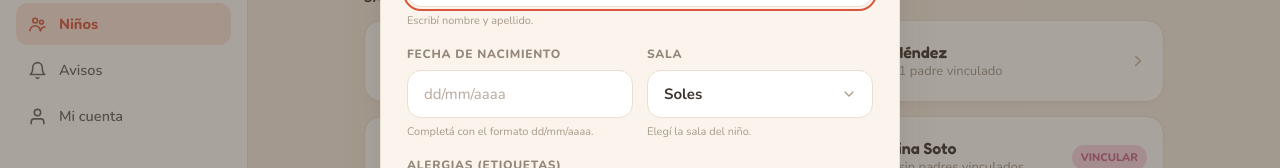
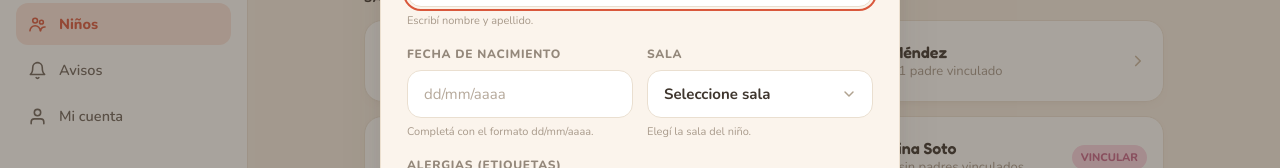
Before and after one commit to DiegoSanMo/06-open-daycare, a Next.js app: page /kids in a window 1280 px wide. Both pictures are taken after a click on the button "Agregar niño". Shown: the part 193-361 px from the top of the page. Built offline with nearby package versions, Linux system fonts and the light colour scheme.

Commit message:
Fixing validation issues with rooms

```diff
--- a/app/_components/AddKidModal.tsx
+++ b/app/_components/AddKidModal.tsx
@@ -27,7 +27,7 @@ function emptyValues(): AddKidFormValues {
   return {
     name: "",
     birthDate: "",
-    room: roomOptions[0],
+    room: "",
     allergies: "",
     medicalNotes: "",
   };
@@ -257,10 +257,11 @@ export function AddKidModal({ open, onClose }: AddKidModalProps) {
                     className={`${fieldBaseClass} ${errors.room ? "border-brand" : "border-field-border"} ${focusRingClass} appearance-none pr-10 font-bold`}
                     id="kid-room"
                     onChange={(event) =>
-                      updateValue("room", event.target.value as RoomOption)
+                      updateValue("room", event.target.value as RoomOption | "")
                     }
                     value={values.room}
                   >
+                    <option value="">Seleccione sala</option>
                     {roomOptions.map((room) => (
                       <option key={room} value={room}>
                         {room}
--- a/app/_data/kids.ts
+++ b/app/_data/kids.ts
@@ -258,7 +258,7 @@ export type RoomOption = (typeof roomOptions)[number];
 export type AddKidFormValues = {
   name: string;
   birthDate: string; // "dd/mm/aaaa"
-  room: RoomOption;
+  room: RoomOption | ""; // "" = opción "Seleccione sala"
   allergies: string; // CSV separado por comas
   medicalNotes: string;
 };
--- a/specs/04-add-kid-modal.md
+++ b/specs/04-add-kid-modal.md
@@ -12,7 +12,7 @@
 - Crear `app/_components/AddKidModal.tsx` como Client Component que replica `references/pantallas/agregar-nino.dc.html`: tarjeta `#FBF4EC`, borde `#ECE0D0`, radio 24 px, sombra `0 20px 50px -24px rgba(63,54,46,.35)`, cabecera con "Cancelar" / "Agregar niño" / "Guardar" y los cinco campos del prototipo.
 - Convertir el `<a aria-disabled="true">` actual de `app/kids/page.tsx` en un `<button type="button">` que conserve estilos/texto y abra el modal. El listado de niños y las tarjetas existentes no cambian.
 - Campos obligatorios: nombre completo (texto), fecha de nacimiento y sala. Campos opcionales: alergias (etiquetas) y notas médicas.
-- Lista hardcodeada de salas: `Soles`, `Luna`, `Estrellas`, con `Soles` como valor por defecto, en una constante tipada dentro de `app/_data/kids.ts`.
+- Lista hardcodeada de salas: `Soles`, `Luna`, `Estrellas`, en una constante tipada dentro de `app/_data/kids.ts`. El selector arranca en la opción `Seleccione sala` con valor vacío (`""`), sin ninguna sala preseleccionada; guardar sin elegir sala muestra un error de validación.
 - Máscaras y ayudas: placeholders literales del prototipo (`Ej. Martina López`, `dd/mm/aaaa`, `Ej. Maní, Lactosa`, `Indicaciones, medicación, contactos…`), `inputMode`, `pattern` y texto de ayuda visible por campo; la fecha se autoformatea `dd/mm/aaaa` y se valida como fecha real.
 - Validación inline al enviar: marca los campos obligatorios vacíos o inválidos con borde de error y mensaje; "Guardar" solo cierra el modal cuando todo es válido; "Cancelar" lo cierra sin guardar.
 - Accesibilidad: `role="dialog"`, `aria-modal="true"`, `aria-labelledby`, foco inicial en el primer campo, cierre con `Escape`, cierre al hacer clic en el overlay, focus trap y retorno de foco al botón que abrió el modal. Bloquear scroll de fondo mientras está abierto.
@@ -38,7 +38,7 @@ export type RoomOption = (typeof roomOptions)[number];
 export type AddKidFormValues = {
   name: string;
   birthDate: string; // "dd/mm/aaaa"
-  room: RoomOption;
+  room: RoomOption | ""; // "" = opción "Seleccione sala"
   allergies: string; // CSV separado por comas
   medicalNotes: string;
 };
@@ -50,6 +50,7 @@ Convenciones:
 - Los textos visibles se copian literalmente del prototipo, incluidas tildes y la elipsis `…`.
 - `formatBirthDate` inserta `/` automáticamente después de 2 y 4 dígitos; `isValidBirthDate` valida formato y existencia real de la fecha con `Date.UTC`.
 - `roomOptions` y los tipos viven con los datos de niños para reutilización futura; el modal no agrega un niño a `kids`.
+- El selector renderiza primero `<option value="">Seleccione sala</option>` y luego las tres salas; `room: ""` representa esa opción guía y es el estado inicial del formulario.
 
 ## Design tokens
 
@@ -74,35 +75,35 @@ Valores tomados de `references/pantallas/agregar-nino.dc.html`, alineados con lo
 
 1. **Datos y utilidades.** Agregar `roomOptions`, `RoomOption`, `AddKidFormValues`, `formatBirthDate` e `isValidBirthDate` en `app/_data/kids.ts`. Verificación: `npx tsc --noEmit` sin errores y helpers probados con `01/02/2020` y `31/02/2020`.
 2. **Esqueleto del modal.** Crear `app/_components/AddKidModal.tsx` con `"use client"`, props `open` / `onClose`, overlay, tarjeta, cabecera y `role="dialog"`. Verificación: `/kids` sigue renderizando igual con el modal cerrado.
-3. **Formulario y máscaras.** Agregar los cinco campos con placeholders, ayudas, `inputMode="numeric"` y autoformato en fecha. Verificación: escribir `01022020` muestra `01/02/2020`.
-4. **Validación y cierre.** Implementar `handleSubmit` con validación de requeridos y fecha real; errores inline; "Cancelar"/overlay/`Escape` cierran sin guardar; `Guardar` válido cierra. Verificación manual: enviar vacío muestra 3 errores y no cierra; completar válido cierra.
+3. **Formulario y máscaras.** Agregar los cinco campos con placeholders, ayudas, `inputMode="numeric"` y autoformato en fecha; el selector de sala incluye la opción inicial `Seleccione sala` con valor `""`. Verificación: escribir `01022020` muestra `01/02/2020` y el selector arranca en `Seleccione sala`.
+4. **Validación y cierre.** Implementar `handleSubmit` con validación de requeridos (incluida sala vacía) y fecha real; errores inline; "Cancelar"/overlay/`Escape` cierran sin guardar; `Guardar` válido cierra. Verificación manual: enviar vacío muestra 3 errores (nombre, fecha y sala) y no cierra; completar válido, incluida una sala, cierra.
 5. **Accesibilidad.** Foco inicial, focus trap, retorno de foco al botón, `aria-labelledby`/`aria-describedby`, `aria-invalid` y bloqueo de scroll. Verificación: tabular dentro del modal nunca saca el foco; `Escape` retorna foco al botón "Agregar niño".
 6. **Integración en `/kids`.** Convertir el CTA en `<button>` con estado local delgando en `app/kids/page.tsx`; conservar estilos y texto. Verificación: clic abre modal, el listado no cambia.
-7. **Verificación final.** Capturar modal abierto a 1440×900 en `.playwrights-mcp/` y comparar con `agregar-nino.dc.html`. Correr `npx eslint app`, `npx tsc --noEmit` y `npm run build`.
+7. **Verificación final.** Capturar modal abierto a 1440×900 en `.playwrights-mcp/` y comparar con `agregar-nino.dc.html`. Verificar en navegador que guardar sin sala no cierra y muestra el error, y que elegir `Soles`, `Luna` o `Estrellas` permite guardar. Correr `npx eslint app`, `npx tsc --noEmit` y `npm run build`.
 
 ## Acceptance criteria
 
 - [x] El botón "Agregar niño" de `/kids` es un `<button>` que abre el modal al hacer clic y mantiene texto, degradado, sombra e icono del prototipo. — Evidencia: `tagName: BUTTON`, gradiente `rgb(244,151,126)→rgb(238,129,100)`, sombra `rgba(238,129,100,0.7)` e icono en `app/kids/page.tsx` y `app/_components/AddKidButton.tsx`
 - [x] El modal no está en el DOM inicial de `/kids`; aparece solo tras el clic. — Evidencia: `browser_evaluate` `dialogCount: 0` al cargar `/kids`
 - [x] El modal muestra cabecera "Cancelar" / "Agregar niño" / "Guardar" y los labels/placeholders literales de `agregar-nino.dc.html`. — Evidencia: `browser_evaluate` header `[Cancelar, Agregar niño, Guardar]`, 5 labels y placeholders del prototipo verificados en DOM
-- [x] Nombre, fecha de nacimiento y sala son obligatorios; alergias y notas médicas son opcionales. — Evidencia: `browser_evaluate` envío vacío marca nombre y fecha; `allergies` y `medicalNotes` no se validan
-- [x] La sala es un selector con exactamente `Soles`, `Luna`, `Estrellas`, con `Soles` preseleccionado. — Evidencia: `browser_evaluate` options `[Soles, Luna, Estrellas]` y `value: Soles`
+- [x] Nombre, fecha de nacimiento y sala son obligatorios; alergias y notas médicas son opcionales. — Evidencia: `browser_evaluate` envío vacío marca nombre, fecha y sala (3 errores); `allergies` y `medicalNotes` no se validan
+- [x] La sala es un selector con opción inicial `Seleccione sala` (valor `""`) y exactamente `Soles`, `Luna`, `Estrellas`, sin sala preseleccionada. — Evidencia: `browser_evaluate` options `["", "Soles", "Luna", "Estrellas"]`, texto `Seleccione sala`, `value: ""` al abrir
 - [x] Escribir `01022020` en fecha muestra `01/02/2020`; `31/02/2020` se marca inválido con mensaje inline. — Evidencia: `browser_evaluate` `01022020→01/02/2020`; `31/02/2020` inválido con mensaje "La fecha no es válida. Usá dd/mm/aaaa."
-- [x] Enviar con campos obligatorios vacíos muestra errores inline, marca `aria-invalid="true"` y no cierra el modal. — Evidencia: `browser_evaluate` 2 errores (nombre, fecha), `aria-invalid="true"`, borde `rgb(217,88,60)`, modal permanece abierto
-- [x] Enviar con campos obligatorios válidos cierra el modal sin agregar niño al listado ni navegar. — Evidencia: `browser_evaluate` `dialogCount: 0`, 8 kidCards, `location.pathname /kids`
+- [x] Enviar con campos obligatorios vacíos muestra errores inline, marca `aria-invalid="true"` y no cierra el modal. — Evidencia: `browser_evaluate` 3 errores (nombre, fecha y "Elegí una sala."), `aria-invalid="true"`, borde `rgb(217,88,60)`, modal permanece abierto
+- [x] Enviar con campos obligatorios válidos, incluida una sala, cierra el modal sin agregar niño al listado ni navegar. — Evidencia: `browser_evaluate` Guardar con `Soles`/`Luna`/`Estrellas` → `dialogCount: 0`, 8 kidCards, `location.pathname /kids`
 - [x] "Cancelar", clic en el overlay y `Escape` cierran el modal sin guardar. — Evidencia: `browser_evaluate` los tres cierran, `dialogCount: 0`, foco retorna a "Agregar niño", `body.style.overflow` restaurado
 - [x] El modal tiene `role="dialog"`, `aria-modal="true"` y `aria-labelledby`; el foco entra al primer campo y vuelve al botón al cerrar. — Evidencia: `browser_evaluate` atributos presentes, `activeElementId: kid-name` al abrir, `activeText: Agregar niño` al cerrar
 - [x] Tabular dentro del modal no mueve el foco a elementos detrás del overlay. — Evidencia: `browser_press_key` Tab×14 y `Shift+Tab` desde Cancelar, foco siempre dentro del `dialog`
 - [x] El scroll del fondo se bloquea mientras el modal está abierto y se restaura al cerrarlo. — Evidencia: `browser_evaluate` `body.style.overflow` `hidden` al abrir → `""` al cerrar
 - [x] Comparación visual a 1440×900 contra `agregar-nino.dc.html` sin diferencias relevantes en colores, radios, tipografías ni espaciados. — Evidencia: `.playwrights-mcp/spec04-modal-app.png` vs `spec04-modal-ref.png`; computed styles iguales (tarjeta #FBF4EC, borde #ECE0D0, radio 24 px, sombra, labels #94887B 12 px, inputs #EADFD0 14 px)
-- [x] `npx eslint app`, `npx tsc --noEmit` y `npm run build` terminan sin errores. — Evidencia: `eslint` EXIT 0, `tsc --noEmit` EXIT 0, `next build` EXIT 0, 16 páginas estáticas
+- [x] `npx eslint app`, `npx tsc --noEmit` y `npm run build` terminan sin errores. — Evidencia: re-ejecutados tras el cambio de sala: `eslint` EXIT 0, `tsc --noEmit` EXIT 0, `next build` EXIT 0, 16 páginas estáticas
 
 ## Decisions
 
 - **Sí:** Validar y cerrar sin persistencia. Decisión del usuario; mantiene coherencia con los specs 01–03 y evita convertir el listado en cliente.
 - **Sí:** Botón `<button>` en lugar de `<a aria-disabled>`. Es el control correcto para abrir un diálogo y preservar el diseño aprobado.
 - **Sí:** Ayudas + autoformato de fecha con validación real. Decisión del usuario: el usuario ve el formato esperado y los errores son concretos.
-- **Sí:** Salas `Soles`/`Luna`/`Estrellas`, `Soles` por defecto. Decisión del usuario; coincide con el prototipo para la opción inicial.
+- **Sí:** Salas `Soles`/`Luna`/`Estrellas` con opción inicial `Seleccione sala` (valor `""`), sin preselección. Decisión del usuario en revisión al spec: la sala debe elegirse explícitamente y Guardar valida que no esté vacía.
 - **Sí:** `"use client"` limitado al modal y al punto de apertura. El feed, `/kids/[id]`, `AppShell` y `KidCard` siguen siendo Server Components.
 - **No:** Librería externa de máscaras. El autoformato requerido es pequeño y no justifica una dependencia.
 - **No:** Ruta `/agregar-nino`. El prototipo es un modal; la URL no debe cambiar.
@@ -116,6 +117,7 @@ Valores tomados de `references/pantallas/agregar-nino.dc.html`, alineados con lo
 | El autoformato de fecha interfiera con borrado/selección de texto | Implementar formateo solo sobre dígitos y probar borrado parcial en la verificación manual |
 | El cambio de `<a>` a `<button>` altere estilos por reset de Tailwind | Copiar las clases existentes literalmente y comparar computed styles en Playwright |
 | No existe PNG de referencia para esta pantalla | Abrir `references/pantallas/agregar-nino.dc.html` en navegador y comparar a 1440×900 |
+| Guardar con la opción guía `Seleccione sala` pase la validación por ser un `select` | Tipar `room` como `RoomOption \| ""`, validar `!values.room` en `handleSubmit` y verificar en navegador que el modal permanece abierto con error inline |
 
 ## What is **not** in this spec
 
@@ -130,21 +132,23 @@ Cada uno de esos puntos, si se aborda, irá en su propio spec.
 ## Verification
 
 > **Date:** 2026-11-18 · **Verified by:** spec-impl (implementación y verificación ejecutadas por el agente spec-impl)
-> **Result:** 14/14 criteria passed
+> **Result:** 14/14 criteria passed (re-verificado tras la revisión del selector de sala)
+>
+> **Nota de revisión:** el selector ya no preselecciona `Soles`; arranca en `Seleccione sala` (valor `""`) y `Guardar` valida que se haya elegido una sala. Esta sección refleja ese comportamiento final.
 
 | # | Criterion | Result | Evidence |
 | --- | --- | --- | --- |
 | 1 | Botón `<button>` abre el modal con estilos del prototipo | ✅ Pass | `tagName: BUTTON`, gradiente `#F4977E→#EE8164`, sombra, icono; `app/kids/page.tsx`, `AddKidButton.tsx` |
 | 2 | Modal ausente del DOM inicial | ✅ Pass | `dialogCount: 0` al cargar `/kids` |
 | 3 | Cabecera y placeholders literales del prototipo | ✅ Pass | `role="dialog"`, título "Agregar niño", placeholders verificados en DOM |
-| 4 | 3 obligatorios + 2 opcionales | ✅ Pass | envío vacío marca nombre y fecha; opcionales sin validar |
-| 5 | Selector Soles/Luna/Estrellas, default Soles | ✅ Pass | options y `value` verificados en DOM |
+| 4 | 3 obligatorios + 2 opcionales | ✅ Pass | envío vacío marca nombre, fecha y sala (3 errores); opcionales sin validar |
+| 5 | Selector con `Seleccione sala` + Soles/Luna/Estrellas | ✅ Pass | options `["", "Soles", "Luna", "Estrellas"]`, `value: ""` al abrir; placeholder re-seleccionable |
 | 6 | Autoformato y validación real de fecha | ✅ Pass | `01022020→01/02/2020`; `31/02/2020` inválido con mensaje |
-| 7 | Errores inline y `aria-invalid` al enviar vacío | ✅ Pass | 2 errores, borde coral, modal permanece |
-| 8 | Envío válido cierra sin agregar ni navegar | ✅ Pass | cierra, 8 tarjetas, pathname `/kids` |
+| 7 | Errores inline y `aria-invalid` al enviar vacío | ✅ Pass | 3 errores (incl. "Elegí una sala."), borde coral en `#kid-room`, modal permanece |
+| 8 | Envío válido cierra sin agregar ni navegar | ✅ Pass | Luna, Estrellas y Soles cierran; 8 tarjetas, foco en "Agregar niño", pathname `/kids` |
 | 9 | Cancelar/overlay/Escape cierran sin guardar | ✅ Pass | los tres probados; foco y scroll restaurados |
 | 10 | `role="dialog"`, `aria-modal`, `aria-labelledby`, foco | ✅ Pass | atributos presentes; foco inicial y de retorno al botón |
 | 11 | Focus trap con Tab/Shift+Tab | ✅ Pass | foco nunca sale del `dialog` |
 | 12 | Scroll bloqueado y restaurado | ✅ Pass | `overflow: hidden` → `""` |
-| 13 | Comparación visual 1440×900 | ✅ Pass | computed styles vs `agregar-nino.dc.html`; capturas `.playwrights-mcp/spec04-modal-*.png` |
-| 14 | lint/types/build sin errores | ✅ Pass | eslint/tsc/build EXIT 0 |
+| 13 | Comparación visual 1440×900 | ✅ Pass | computed styles vs `agregar-nino.dc.html`; captura actualizada `.playwrights-mcp/spec04-modal-app.png` con el placeholder visible |
+| 14 | lint/types/build sin errores | ✅ Pass | re-ejecutados tras el cambio: eslint/tsc/build EXIT 0, 16 páginas |
```
